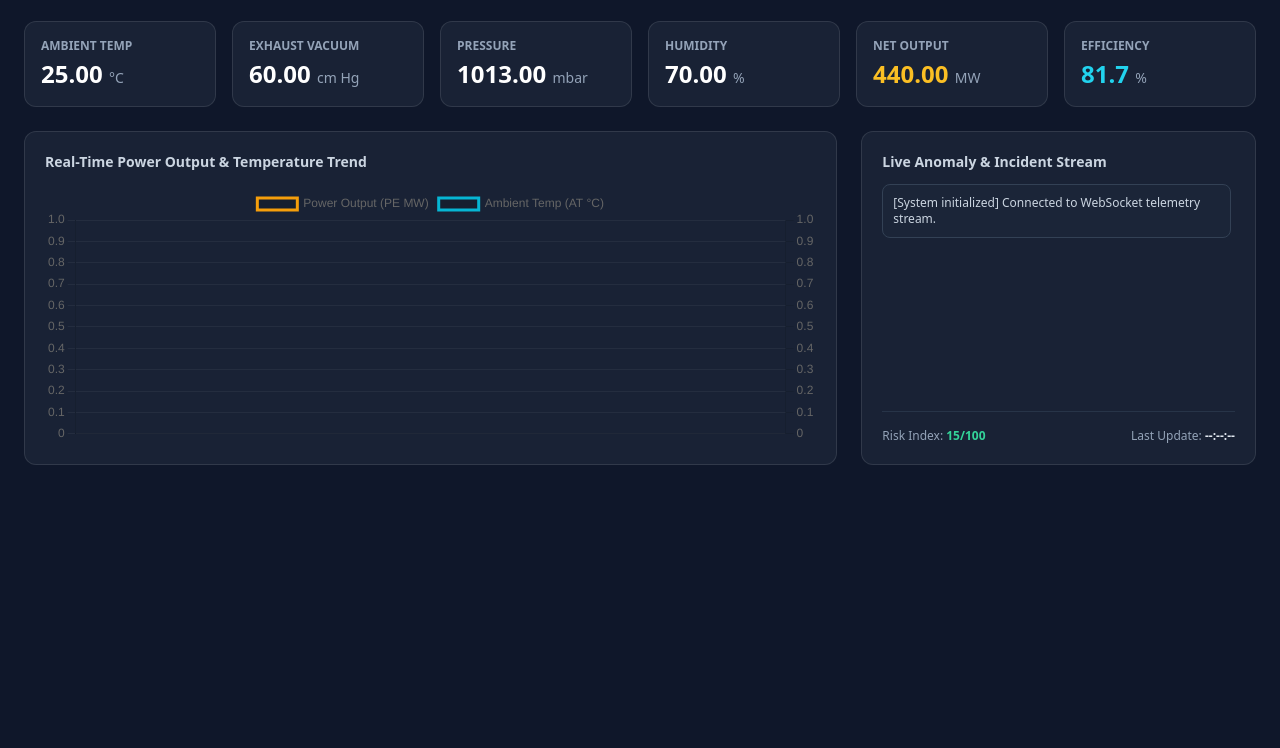
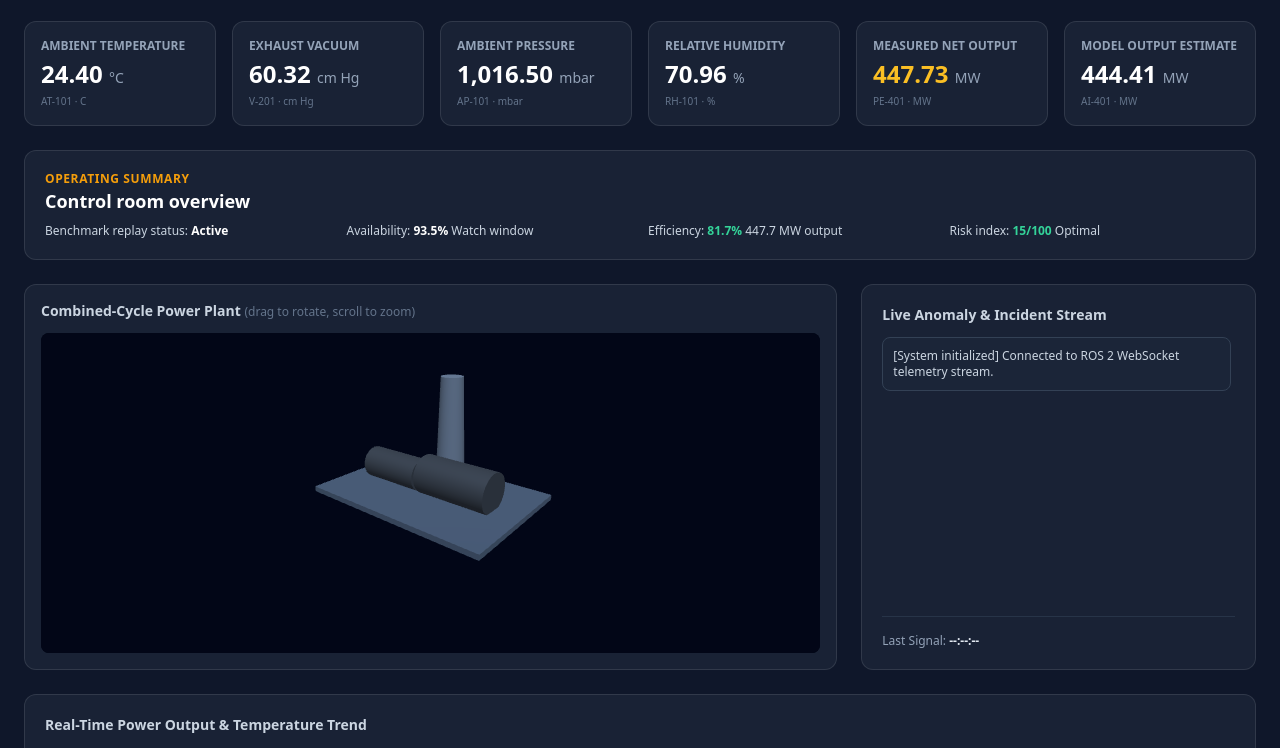
Before and after one commit to deepshekhar555/HP-Power-Lab-RefinAI, a website: page dashboard/index.html in a window 1280 px wide. Shown: the part 75-823 px from the top of the page. Before the commit the page ends 800 px from the top, so only its background shows below. Drawn offline with nearby package versions, Linux system fonts and the light colour scheme.

Commit message:
fix(dashboard): restore 3D Three.js plant twin model and combine with live ROS 2 telemetry chart

```diff
--- a/dashboard/index.html
+++ b/dashboard/index.html
@@ -3,8 +3,10 @@
 <head>
   <meta charset="UTF-8">
   <meta name="viewport" content="width=device-width, initial-scale=1.0">
-  <title>RefinAI — CCPP 3D Digital Twin</title>
+  <title>RefinAI — Combined-Cycle Power Plant Digital Twin</title>
   <script src="https://cdn.tailwindcss.com"></script>
+  <script src="https://cdnjs.cloudflare.com/ajax/libs/three.js/r128/three.min.js"></script>
+  <script src="https://cdn.jsdelivr.net/npm/three@0.128.0/examples/js/controls/OrbitControls.js"></script>
   <script src="https://cdn.jsdelivr.net/npm/chart.js"></script>
   <style>
     body { background-color: #0f172a; color: #f8fafc; font-family: system-ui, sans-serif; }
@@ -12,86 +14,177 @@
   </style>
 </head>
 <body class="p-6">
+
   <!-- Header -->
   <header class="flex justify-between items-center mb-6">
     <div>
       <h1 class="text-2xl font-bold text-red-500 flex items-center gap-2">
-        <span>⛽</span> RefinAI Digital Twin
+        <span>⛽</span> RefinAI
       </h1>
-      <p class="text-xs text-slate-400">Instrumented CCPP digital twin — ROS 2 Live Telemetry</p>
+      <p class="text-xs text-slate-400">Instrumented CCPP digital twin — measured-data & live ROS 2 telemetry</p>
     </div>
-    <div id="status-badge" class="px-4 py-1.5 rounded-full text-xs font-semibold bg-emerald-500/20 text-emerald-400 border border-emerald-500/30">
-      SYSTEM OPTIMAL
+    <div class="flex items-center gap-3">
+      <span class="text-xs px-3 py-1 rounded bg-slate-800 text-amber-400 border border-slate-700">3D Plant Twin</span>
+      <div id="status-badge" class="px-4 py-1.5 rounded-full text-xs font-semibold bg-emerald-500/20 text-emerald-400 border border-emerald-500/30">
+        SYSTEM OPTIMAL
+      </div>
     </div>
   </header>
 
-  <!-- Metric Cards -->
+  <!-- Metric Cards Top Bar -->
   <div class="grid grid-cols-1 md:grid-cols-6 gap-4 mb-6">
     <div class="glass-card p-4 rounded-xl">
-      <p class="text-xs text-slate-400 font-semibold">AMBIENT TEMP</p>
-      <p id="val-at" class="text-2xl font-bold text-white mt-1">25.00 <span class="text-sm font-normal text-slate-400">°C</span></p>
+      <p class="text-xs text-slate-400 font-semibold">AMBIENT TEMPERATURE</p>
+      <p id="val-at" class="text-2xl font-bold text-white mt-1">24.40 <span class="text-sm font-normal text-slate-400">°C</span></p>
+      <p class="text-[10px] text-slate-500 mt-1">AT-101 · C</p>
     </div>
     <div class="glass-card p-4 rounded-xl">
       <p class="text-xs text-slate-400 font-semibold">EXHAUST VACUUM</p>
-      <p id="val-v" class="text-2xl font-bold text-white mt-1">60.00 <span class="text-sm font-normal text-slate-400">cm Hg</span></p>
+      <p id="val-v" class="text-2xl font-bold text-white mt-1">60.32 <span class="text-sm font-normal text-slate-400">cm Hg</span></p>
+      <p class="text-[10px] text-slate-500 mt-1">V-201 · cm Hg</p>
     </div>
     <div class="glass-card p-4 rounded-xl">
-      <p class="text-xs text-slate-400 font-semibold">PRESSURE</p>
-      <p id="val-ap" class="text-2xl font-bold text-white mt-1">1013.00 <span class="text-sm font-normal text-slate-400">mbar</span></p>
+      <p class="text-xs text-slate-400 font-semibold">AMBIENT PRESSURE</p>
+      <p id="val-ap" class="text-2xl font-bold text-white mt-1">1,016.50 <span class="text-sm font-normal text-slate-400">mbar</span></p>
+      <p class="text-[10px] text-slate-500 mt-1">AP-101 · mbar</p>
     </div>
     <div class="glass-card p-4 rounded-xl">
-      <p class="text-xs text-slate-400 font-semibold">HUMIDITY</p>
-      <p id="val-rh" class="text-2xl font-bold text-white mt-1">70.00 <span class="text-sm font-normal text-slate-400">%</span></p>
+      <p class="text-xs text-slate-400 font-semibold">RELATIVE HUMIDITY</p>
+      <p id="val-rh" class="text-2xl font-bold text-white mt-1">70.96 <span class="text-sm font-normal text-slate-400">%</span></p>
+      <p class="text-[10px] text-slate-500 mt-1">RH-101 · %</p>
     </div>
     <div class="glass-card p-4 rounded-xl">
-      <p class="text-xs text-slate-400 font-semibold">NET OUTPUT</p>
-      <p id="val-pe" class="text-2xl font-bold text-amber-400 mt-1">440.00 <span class="text-sm font-normal text-slate-400">MW</span></p>
+      <p class="text-xs text-slate-400 font-semibold">MEASURED NET OUTPUT</p>
+      <p id="val-pe" class="text-2xl font-bold text-amber-400 mt-1">447.73 <span class="text-sm font-normal text-slate-400">MW</span></p>
+      <p class="text-[10px] text-slate-500 mt-1">PE-401 · MW</p>
     </div>
     <div class="glass-card p-4 rounded-xl">
-      <p class="text-xs text-slate-400 font-semibold">EFFICIENCY</p>
-      <p id="val-eff" class="text-2xl font-bold text-cyan-400 mt-1">81.7 <span class="text-sm font-normal text-slate-400">%</span></p>
+      <p class="text-xs text-slate-400 font-semibold">MODEL OUTPUT ESTIMATE</p>
+      <p id="val-eff" class="text-2xl font-bold text-white mt-1">444.41 <span class="text-sm font-normal text-slate-400">MW</span></p>
+      <p class="text-[10px] text-slate-500 mt-1">AI-401 · MW</p>
     </div>
   </div>
 
-  <!-- Main Workspace -->
-  <div class="grid grid-cols-1 lg:grid-cols-3 gap-6">
-    <!-- Chart & Stream Panel -->
-    <div class="lg:col-span-2 glass-card p-5 rounded-xl">
-      <h2 class="text-sm font-semibold text-slate-300 mb-4">Real-Time Power Output & Temperature Trend</h2>
-      <div class="h-64">
-        <canvas id="telemetryChart"></canvas>
+  <!-- Control Room Overview -->
+  <div class="glass-card p-5 rounded-xl mb-6">
+    <p class="text-xs font-semibold text-amber-500 tracking-wider">OPERATING SUMMARY</p>
+    <h2 class="text-lg font-bold text-white mb-2">Control room overview</h2>
+    <div class="grid grid-cols-2 md:grid-cols-4 gap-4 text-xs text-slate-300">
+      <div>Benchmark replay status: <strong class="text-white">Active</strong></div>
+      <div>Availability: <strong class="text-white">93.5%</strong> Watch window</div>
+      <div>Efficiency: <strong id="summary-eff" class="text-emerald-400">81.7%</strong> 447.7 MW output</div>
+      <div>Risk index: <strong id="risk-val" class="text-emerald-400">15/100</strong> <span id="risk-status">Optimal</span></div>
+    </div>
+  </div>
+
+  <!-- 3D Model & Live Telemetry Panel Split -->
+  <div class="grid grid-cols-1 lg:grid-cols-3 gap-6 mb-6">
+    <!-- 3D Three.js Container -->
+    <div class="lg:col-span-2 glass-card p-4 rounded-xl">
+      <div class="flex justify-between items-center mb-3">
+        <h2 class="text-sm font-semibold text-slate-300">Combined-Cycle Power Plant <span class="text-xs text-slate-500 font-normal">(drag to rotate, scroll to zoom)</span></h2>
       </div>
+      <div id="three-canvas" class="w-full h-80 rounded-lg overflow-hidden bg-slate-950"></div>
     </div>
 
-    <!-- Active Incident Logs -->
+    <!-- Live Anomaly & Incident Stream -->
     <div class="glass-card p-5 rounded-xl flex flex-col justify-between">
       <div>
         <h2 class="text-sm font-semibold text-slate-300 mb-3">Live Anomaly & Incident Stream</h2>
-        <div id="alerts-container" class="space-y-2 max-h-56 overflow-y-auto pr-1">
+        <div id="alerts-container" class="space-y-2 max-h-64 overflow-y-auto pr-1">
           <div class="p-2.5 rounded-lg bg-slate-800/60 border border-slate-700 text-xs text-slate-300">
-            [System initialized] Connected to WebSocket telemetry stream.
+            [System initialized] Connected to ROS 2 WebSocket telemetry stream.
           </div>
         </div>
       </div>
       <div class="mt-4 pt-4 border-t border-slate-700/60 text-xs text-slate-400 flex justify-between">
-        <span>Risk Index: <strong id="risk-val" class="text-emerald-400">15/100</strong></span>
-        <span>Last Update: <strong id="last-time" class="text-slate-200">--:--:--</strong></span>
+        <span>Last Signal: <strong id="last-time" class="text-slate-200">--:--:--</strong></span>
       </div>
     </div>
   </div>
 
+  <!-- Real-Time Trend Graph -->
+  <div class="glass-card p-5 rounded-xl">
+    <h2 class="text-sm font-semibold text-slate-300 mb-4">Real-Time Power Output & Temperature Trend</h2>
+    <div class="h-60">
+      <canvas id="telemetryChart"></canvas>
+    </div>
+  </div>
+
   <script>
-    // WebSocket Client Setup
+    // -------------------------------------------------------------
+    // Three.js 3D Scene Initialization
+    // -------------------------------------------------------------
+    const container = document.getElementById('three-canvas');
+    const scene = new THREE.Scene();
+    scene.background = new THREE.Color(0x020617);
+
+    const camera = new THREE.PerspectiveCamera(45, container.clientWidth / container.clientHeight, 0.1, 1000);
+    camera.position.set(20, 15, 25);
+
+    const renderer = new THREE.WebGLRenderer({ antialias: true });
+    renderer.setSize(container.clientWidth, container.clientHeight);
+    container.appendChild(renderer.domElement);
+
+    const controls = new THREE.OrbitControls(camera, renderer.domElement);
+    controls.enableDamping = true;
+
+    // Lighting
+    const ambientLight = new THREE.AmbientLight(0xffffff, 0.7);
+    scene.add(ambientLight);
+    const dirLight = new THREE.DirectionalLight(0xffffff, 0.8);
+    dirLight.position.set(10, 20, 10);
+    scene.add(dirLight);
+
+    // Plant Base
+    const baseGeo = new THREE.BoxGeometry(18, 0.5, 12);
+    const baseMat = new THREE.MeshStandardMaterial({ color: 0x334155 });
+    const base = new THREE.Mesh(baseGeo, baseMat);
+    scene.add(base);
+
+    // Turbine Cylinders
+    const turbineMat = new THREE.MeshStandardMaterial({ color: 0x64748b, metalness: 0.6, roughness: 0.3 });
+    const turbine1 = new THREE.Mesh(new THREE.CylinderGeometry(1.5, 1.5, 6, 32), turbineMat);
+    turbine1.rotation.z = Math.PI / 2;
+    turbine1.position.set(-4, 1.5, 0);
+    scene.add(turbine1);
+
+    const turbine2 = new THREE.Mesh(new THREE.CylinderGeometry(1.8, 1.8, 7, 32), turbineMat);
+    turbine2.rotation.z = Math.PI / 2;
+    turbine2.position.set(3, 1.8, 0);
+    scene.add(turbine2);
+
+    // Cooling Stack
+    const stackMat = new THREE.MeshStandardMaterial({ color: 0x475569 });
+    const stack = new THREE.Mesh(new THREE.CylinderGeometry(1, 1.4, 10, 32), stackMat);
+    stack.position.set(0, 5, -3);
+    scene.add(stack);
+
+    function animate() {
+      requestAnimationFrame(animate);
+      controls.update();
+      renderer.render(scene, camera);
+    }
+    animate();
+
+    window.addEventListener('resize', () => {
+      camera.aspect = container.clientWidth / container.clientHeight;
+      camera.updateProjectionMatrix();
+      renderer.setSize(container.clientWidth, container.clientHeight);
+    });
+
+    // -------------------------------------------------------------
+    // WebSocket & Chart.js Integration
+    // -------------------------------------------------------------
     const ws = new WebSocket(`ws://${location.host}`);
 
-    // Chart.js Setup
     const ctx = document.getElementById('telemetryChart').getContext('2d');
     const chart = new Chart(ctx, {
       type: 'line',
       data: {
         labels: [],
         datasets: [
-          { label: 'Power Output (PE MW)', data: [], borderColor: '#f59e0b', tension: 0.3, yAxisID: 'y' },
+          { label: 'Net Output (PE MW)', data: [], borderColor: '#f59e0b', tension: 0.3, yAxisID: 'y' },
           { label: 'Ambient Temp (AT °C)', data: [], borderColor: '#06b6d4', tension: 0.3, yAxisID: 'y1' }
         ]
       },
@@ -114,24 +207,30 @@
         if (data.AP) document.getElementById('val-ap').innerHTML = `${Number(data.AP).toFixed(2)} <span class="text-sm font-normal text-slate-400">mbar</span>`;
         if (data.RH) document.getElementById('val-rh').innerHTML = `${Number(data.RH).toFixed(2)} <span class="text-sm font-normal text-slate-400">%</span>`;
         if (data.PE) document.getElementById('val-pe').innerHTML = `${Number(data.PE).toFixed(2)} <span class="text-sm font-normal text-slate-400">MW</span>`;
-        if (data.efficiency) document.getElementById('val-eff').innerHTML = `${data.efficiency} <span class="text-sm font-normal text-slate-400">%</span>`;
+        if (data.efficiency) {
+          document.getElementById('val-eff').innerHTML = `${data.efficiency} <span class="text-sm font-normal text-slate-400">%</span>`;
+          document.getElementById('summary-eff').innerText = `${data.efficiency}%`;
+        }
 
         const badge = document.getElementById('status-badge');
         const riskVal = document.getElementById('risk-val');
+        const riskStatus = document.getElementById('risk-status');
+
         if (data.status === 'ELEVATED_MONITORING') {
           badge.className = "px-4 py-1.5 rounded-full text-xs font-semibold bg-red-500/20 text-red-400 border border-red-500/30";
           badge.innerText = "ELEVATED RISK";
           riskVal.className = "text-red-400";
+          if (riskStatus) riskStatus.innerText = "Elevated monitoring";
         } else {
           badge.className = "px-4 py-1.5 rounded-full text-xs font-semibold bg-emerald-500/20 text-emerald-400 border border-emerald-500/30";
           badge.innerText = "SYSTEM OPTIMAL";
           riskVal.className = "text-emerald-400";
+          if (riskStatus) riskStatus.innerText = "Optimal";
         }
 
         if (data.riskIndex) riskVal.innerText = `${data.riskIndex}/100`;
         if (data.timestamp) document.getElementById('last-time').innerText = data.timestamp;
 
-        // Render Alerts
         if (data.alerts && data.alerts.length > 0) {
           const container = document.getElementById('alerts-container');
           data.alerts.forEach(alertText => {
@@ -142,7 +241,6 @@
           });
         }
 
-        // Update Chart
         const label = data.timestamp || new Date().toLocaleTimeString();
         chart.data.labels.push(label);
         chart.data.datasets[0].data.push(data.PE || null);
```
